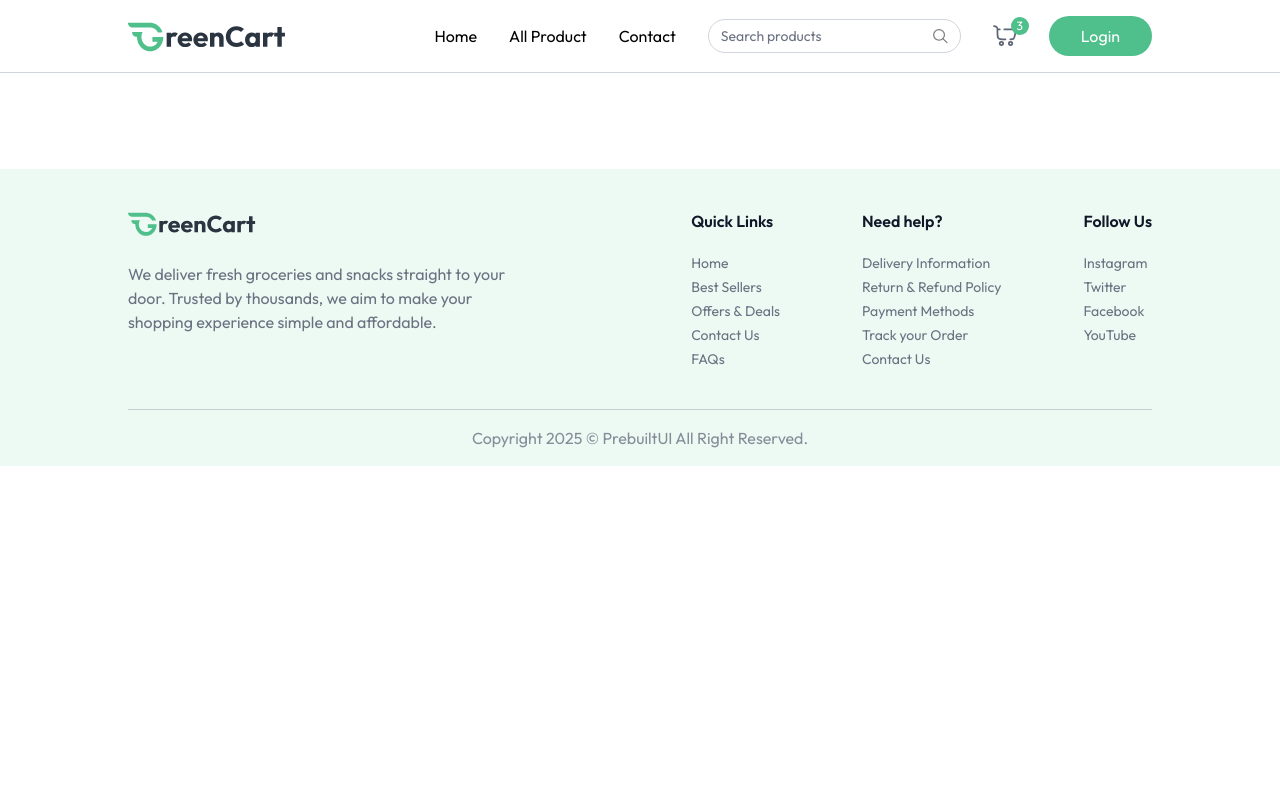
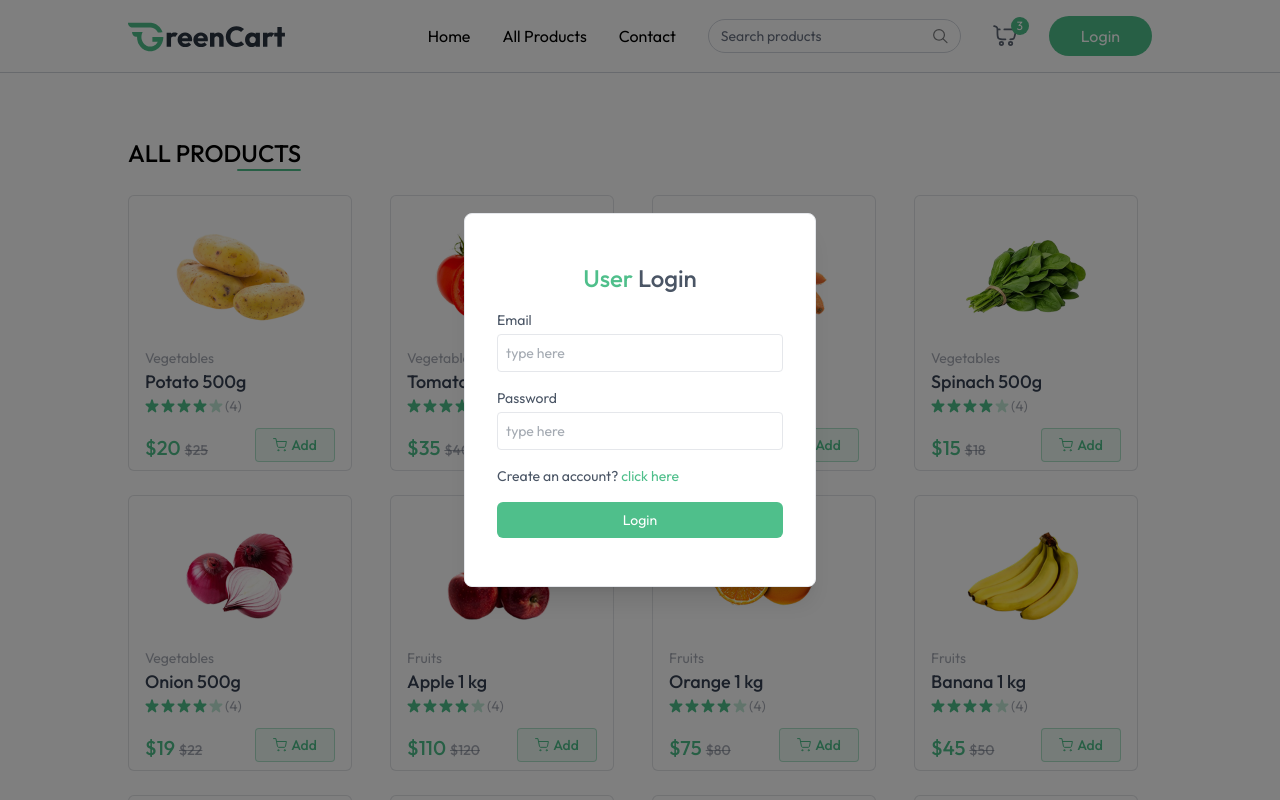
Before and after one commit to paulongf/ecommerce-delivery, a React (Vite) app in the folder client/: page /products in a window 1280 px wide. Both pictures are taken after a click on the button "Login". Shown: the top 800 px of the page. Built offline with nearby package versions, Linux system fonts and the light colour scheme.

Commit message:
Implementing Filter Products

```diff
--- a/client/src/App.jsx
+++ b/client/src/App.jsx
@@ -4,10 +4,15 @@ import { Route, Routes, useLocation } from 'react-router-dom'
 import Home from './pages/Home'
 import {Toaster} from 'react-hot-toast'
 import Footer from './components/Footer'
+import { useAppContext } from './context/AppContext'
+import Login from './components/Login'
+import AllProducts from './pages/AllProducts'
+import ProductCategory from './pages/ProductCategory'
 
 const App = () => {
 
   const isSellerPath = useLocation().pathname.includes("seller");
+  const {showUserLogin} = useAppContext();
 
   return (
     <div>
@@ -15,12 +20,17 @@ const App = () => {
     {
       isSellerPath ? null : <Navbar/>
     }
+    {
+      showUserLogin ? <Login/> : null
+    }
 
     <Toaster/>
 
      <div className={`${isSellerPath ? "" : "px-6 md:px-16 lg:px-24 xl:px-32"}`}>
       <Routes>
         <Route path='/' element={<Home/>}/>
+        <Route path='/products' element={<AllProducts/>}/>
+        <Route path='products/:category' element={<ProductCategory/>} />
       </Routes>
      </div>
      { !isSellerPath && <Footer/>}
--- a/client/src/components/BestSeller.jsx
+++ b/client/src/components/BestSeller.jsx
@@ -7,9 +7,9 @@ const BestSeller = () => {
   return (
     <div className='mt-16'>
         <p className='text-2xl md:text-3xl font-medium'>Best Sellers</p>
-        <div className='grid grid-cols-2 sm:grid-cols-3 md:grid-cols-4 gap-3 md:gap-6 lg:grid-cols-5 mt-6'>
+        <div className='grid grid-cols-1 sm:grid-cols-3 md:grid-cols-3 gap-3 md:gap-6 lg:grid-cols-4 mt-6'>
             {
-                products.filter((product)=> product.inStock).slice(0,5).map((product, index)=>(
+                products.filter((product)=> product.inStock).slice(0,4).map((product, index)=>(
                     <ProductCard key={index} product={product}/>
                 ))
             }
--- /dev/null
+++ b/client/src/components/Login.jsx
@@ -0,0 +1,56 @@
+import React, { useState } from 'react'
+import { useAppContext } from '../context/AppContext';
+
+const Login = () => {
+     const [state, setState] = useState("login");
+    const [name, setName] = useState("");
+    const [email, setEmail] = useState("");
+    const [password, setPassword] = useState("");
+    const {setShowUserLogin, setUser} = useAppContext();
+
+    const onsSubmitHandler = async (event)=>{
+        event.preventDefault();
+        setUser({
+            email : "test@hotmail.com",
+            name : "Test"
+        })
+        setShowUserLogin(false)
+    }
+  return (
+    <div onClick={()=> setShowUserLogin(false)} className='fixed top-0 bottom-0 left-0 right-0 z-30 flex items-center text-sm text-gray-600 bg-black/50'>
+        <form onSubmit={onsSubmitHandler} onClick={(e)=> e.stopPropagation()} className="flex flex-col gap-4 m-auto items-start p-8 py-12 w-80 sm:w-[352px] rounded-lg shadow-xl border border-gray-200 bg-white">
+                <p className="text-2xl font-medium m-auto">
+                    <span className="text-primary">User</span> {state === "login" ? "Login" : "Sign Up"}
+                </p>
+                {state === "register" && (
+                    <div className="w-full">
+                        <p>Name</p>
+                        <input onChange={(e) => setName(e.target.value)} value={name} placeholder="type here" className="border border-gray-200 rounded w-full p-2 mt-1 outline-primary" type="text" required />
+                    </div>
+                )}
+                <div className="w-full ">
+                    <p>Email</p>
+                    <input onChange={(e) => setEmail(e.target.value)} value={email} placeholder="type here" className="border border-gray-200 rounded w-full p-2 mt-1 outline-primary" type="email" required />
+                </div>
+                <div className="w-full ">
+                    <p>Password</p>
+                    <input onChange={(e) => setPassword(e.target.value)} value={password} placeholder="type here" className="border border-gray-200 rounded w-full p-2 mt-1 outline-primary" type="password" required />
+                </div>
+                {state === "register" ? (
+                    <p>
+                        Already have account? <span onClick={() => setState("login")} className="text-primary cursor-pointer">click here</span>
+                    </p>
+                ) : (
+                    <p>
+                        Create an account? <span onClick={() => setState("register")} className="text-primary cursor-pointer">click here</span>
+                    </p>
+                )}
+                <button className="bg-primary hover:bg-primary-dull transition-all text-white w-full py-2 rounded-md cursor-pointer">
+                    {state === "register" ? "Create Account" : "Login"}
+                </button>
+            </form>
+        </div>
+  )
+}
+
+export default Login
--- a/client/src/components/Navbar.jsx
+++ b/client/src/components/Navbar.jsx
@@ -1,4 +1,4 @@
-import React from 'react'
+import React, { useEffect } from 'react'
 import { NavLink } from 'react-router-dom'
 import {assets} from '../assets/assets'
 import { useAppContext } from '../context/AppContext'
@@ -7,13 +7,19 @@ import { useAppContext } from '../context/AppContext'
 const Navbar = () => {
 
     const [open, setOpen] = React.useState(false);
-    const {user, setUser, setShowUserLogin, navigate} = useAppContext();
+    const {user, setUser, setShowUserLogin, navigate, setSearchQuery, searchQuery} = useAppContext();
 
 
     const logout = async ()=>{
         setUser(null);
         navigate('/')
     }
+
+    useEffect(()=> {
+        if(searchQuery.length > 0){
+            navigate("/products")
+        }
+    }, [searchQuery])
 
   return (
     <nav className="flex items-center justify-between px-6 md:px-16 lg:px-24 xl:px-32 py-4 border-b border-gray-300 bg-white relative transition-all">
@@ -25,11 +31,11 @@ const Navbar = () => {
             {/* Desktop Menu */}
             <div className="hidden sm:flex items-center gap-8">
                 <NavLink to='/'>Home</NavLink>
-                <NavLink to='/products'>All Product</NavLink>
+                <NavLink to='/products'>All Products</NavLink>
                 <NavLink to='/'>Contact</NavLink>
 
                 <div className="hidden lg:flex items-center text-sm gap-2 border border-gray-300 px-3 rounded-full">
-                    <input className="py-1.5 w-full bg-transparent outline-none placeholder-gray-500" type="text" placeholder="Search products" />
+                    <input onChange={(e)=> setSearchQuery(e.target.value)} className="py-1.5 w-full bg-transparent outline-none placeholder-gray-500" type="text" placeholder="Search products" />
                     <img src={assets.search_icon} alt='search' className='w-4 h-4'/>
                 </div>
 
@@ -64,7 +70,7 @@ const Navbar = () => {
            { open && (
             <div className={`${open ? 'flex' : 'hidden'} absolute top-[60px] left-0 w-full bg-white shadow-md py-4 flex-col items-start gap-2 px-5 text-sm md:hidden`}>
                 <NavLink to='/' onClick={()=> setOpen(false)}>Home</NavLink>
-                <NavLink to='/products' onClick={()=> setOpen(false)}>All Product</NavLink>
+                <NavLink to='/products' onClick={()=> setOpen(false)}>All Products</NavLink>
                 {
                     user &&
                     <NavLink to='/' onClick={()=> setOpen(false)}>My Orders</NavLink>
--- a/client/src/context/AppContext.jsx
+++ b/client/src/context/AppContext.jsx
@@ -16,6 +16,7 @@ export const AppContextProvider = ({children})=>{
     const [products, setProducts] = useState([]);
 
     const [cartItems, setCartItems] = useState({});
+    const [searchQuery, setSearchQuery] = useState({});
 
     // Fetch All Products
     const fetchProducts = async ()=> {
@@ -63,7 +64,8 @@ export const AppContextProvider = ({children})=>{
 
     const value = {navigate, user, setUser, isSeller,
         setIsSeller, showUserLogin, setShowUserLogin, products,
-        currency, addToCart, updateCartItem, removeFromCart, cartItems
+        currency, addToCart, updateCartItem, removeFromCart, cartItems,
+        searchQuery, setSearchQuery
     };
 
     return <AppContext.Provider value={value}>
--- /dev/null
+++ b/client/src/pages/AllProducts.jsx
@@ -0,0 +1,37 @@
+import React, { useEffect, useState } from 'react'
+import { useAppContext } from '../context/AppContext'
+import ProductCart from '../components/ProductCard'
+
+const AllProducts = () => {
+
+    const {products, searchQuery} = useAppContext();
+    const [filteredProducts, setFilteredProducts] = useState([]);
+
+    useEffect(()=>{
+        if(searchQuery.length > 0){
+            setFilteredProducts(products.filter(
+                product => product.name.toLowerCase().includes(searchQuery.toLowerCase())
+            ))
+        }else{
+            setFilteredProducts(products)
+        }
+    },[products, searchQuery])
+  return (
+    <div className='mt-16 flex flex-col'>
+        <div className='flex flex-col items-end w-max'>
+            <p className='text-2xl font-medium uppercase'>All Products</p>
+            <div className='w-16 h-0.5 bg-primary rounded-full'></div>
+        </div>
+        <div className='grid grid-cols-1 sm:grid-cols-2 md:grid-cols-3 gap-3
+        md:gap-6 lg:grid-cols-4 mt-6'>
+            {
+                filteredProducts.filter((product)=> product.inStock).map((product, index)=> (
+                    <ProductCart key={index} product={product}/>
+                ))
+            }
+        </div>
+    </div>
+  )
+}
+
+export default AllProducts
--- /dev/null
+++ b/client/src/pages/ProductCategory.jsx
@@ -0,0 +1,49 @@
+import React from 'react'
+import { useAppContext } from '../context/AppContext'
+import { useParams } from 'react-router-dom';
+import { categories } from '../assets/assets';
+import ProductCard from '../components/ProductCard';
+
+const ProductCategory = () => {
+    const {products} = useAppContext();
+    const {category} = useParams();
+
+    const searchCategory = categories.find((item)=> item.path.toLowerCase() === category);
+
+    const filteredProducts = products.filter((product)=> product.category.toLowerCase() === category);
+
+  return (
+    <div className='mt-16'>
+        {
+            searchCategory && (
+                <div className='flex flex-col items-end w-max'>
+                    <p className='text-2xl font-medium'>
+                        {searchCategory.text.toUpperCase()}
+                    </p>
+                    <div className='w-16 h-0.5 bg-primary rounded-full'>
+
+                    </div>
+                </div>
+            )
+        }
+        {
+            filteredProducts.length > 0 ? (
+                <div className='grid grid-cols-1 sm:grid-cols-2 md:grid-cols-3 gap-3
+                                md:gap-6 lg:grid-cols-4 mt-6'>
+                    {filteredProducts.map((product)=> (
+                        <ProductCard key={product?._id} product={product}/>
+                    ))}
+                </div>
+            ) : (
+            <div className='flex items-center justify-center h-[60vh]'>
+                <p className='text-2xl font-medium text-primary'>
+                    No products found in this category.
+                </p>
+            </div>
+        )
+        }
+    </div>
+  )
+}
+
+export default ProductCategory
```
